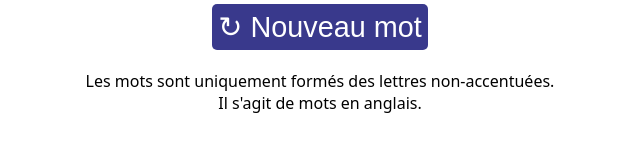
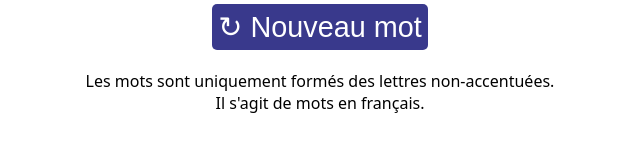
Before and after one commit to arnaudskovich/random-word-hunter-V2, a plain HTML site: page index.html in a window 1280 px wide. Shown: the part 570-722 px from the top of the page, 328-968 px from the left. Drawn offline with Linux system fonts and the light colour scheme.

Commit message:
Update index.html

```diff
--- a/index.html
+++ b/index.html
@@ -42,7 +42,7 @@
         </div>
         <div id="note">
             Les mots sont uniquement formés des lettres non-accentuées.<br/>
-            Il s'agit de mots en anglais.
+            Il s'agit de mots en français.
         </div>
     </div>
 </body>
```
